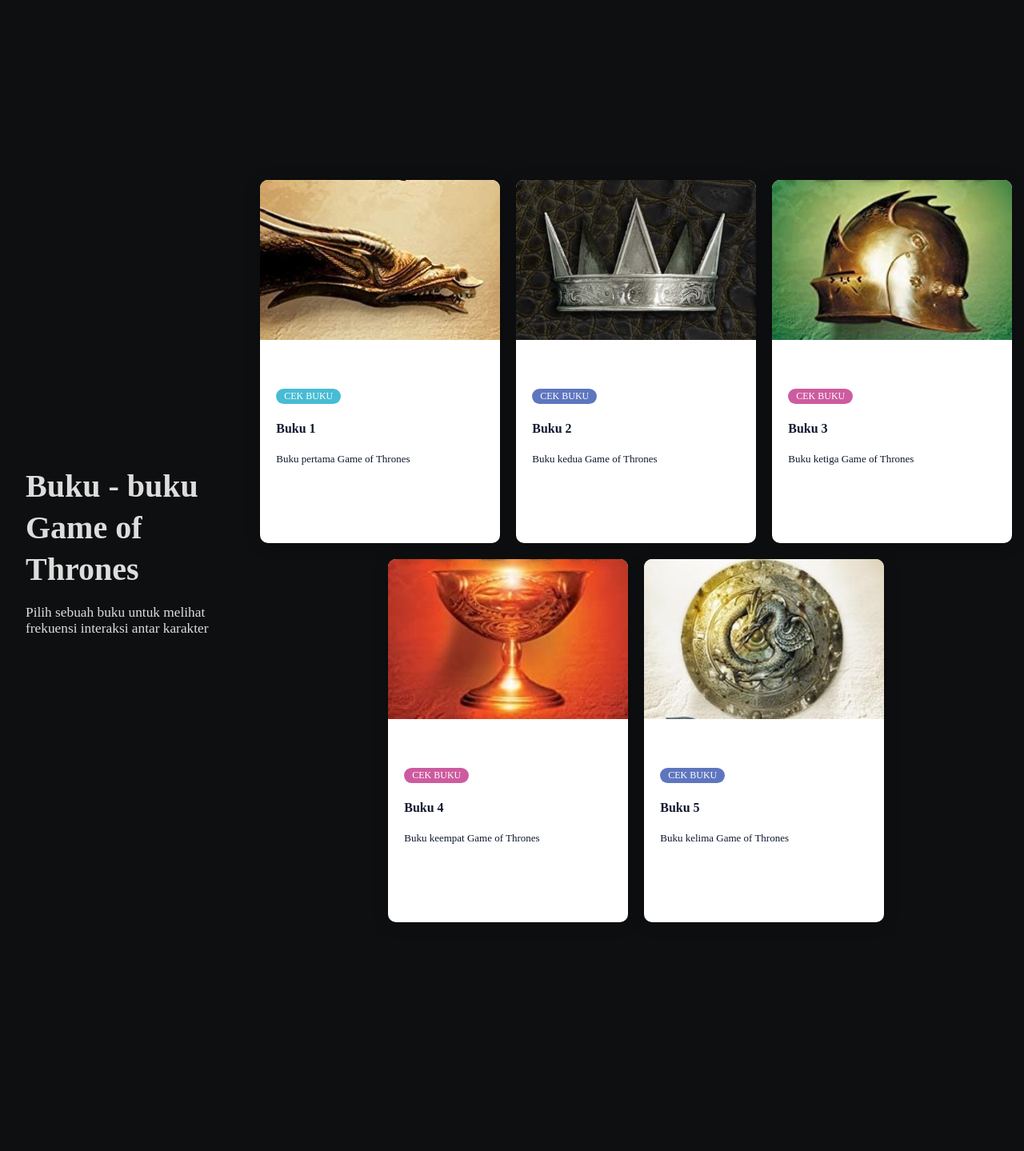
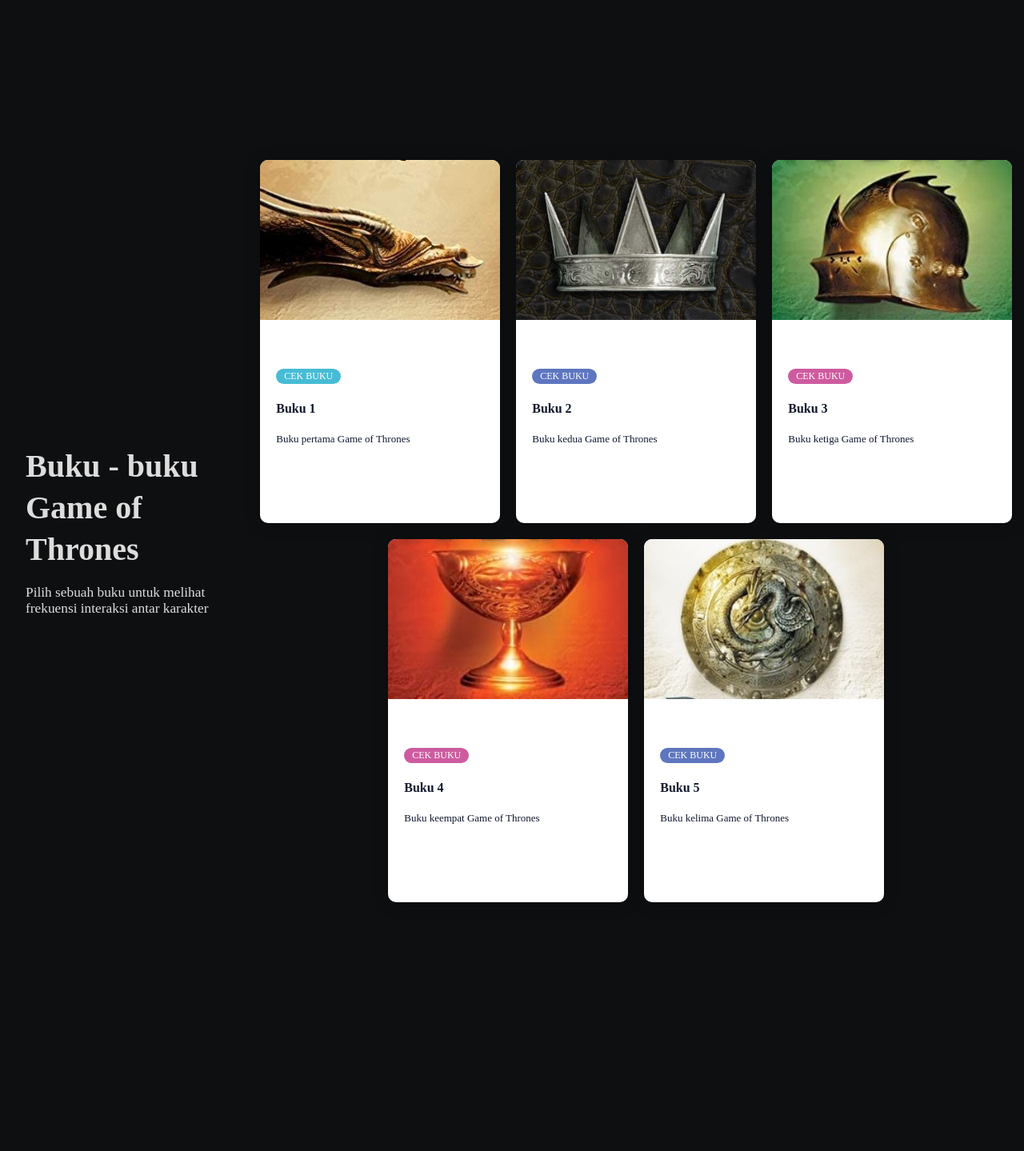
Before and after one commit to carizzaretha/TUGASBESAR, a PHP site: page /buku.html in a window 1280 px wide. Shown: the part 161-1600 px from the top of the page at 80% size. After the commit the page ends 1289 px from the top, so only its background shows below. Run offline with PHP 8.4, Linux system fonts and the light colour scheme.

Commit message:
Memperbaiki sedikit styling untuk halaman buku

```diff
--- a/buku.css
+++ b/buku.css
@@ -49,7 +49,7 @@
     background-size: auto;
     background-repeat: no-repeat;
     width: auto;
-    height: 1500px;
+    height: 1450px;
     display: flex;
     justify-content: center;
     align-items: center;
```
